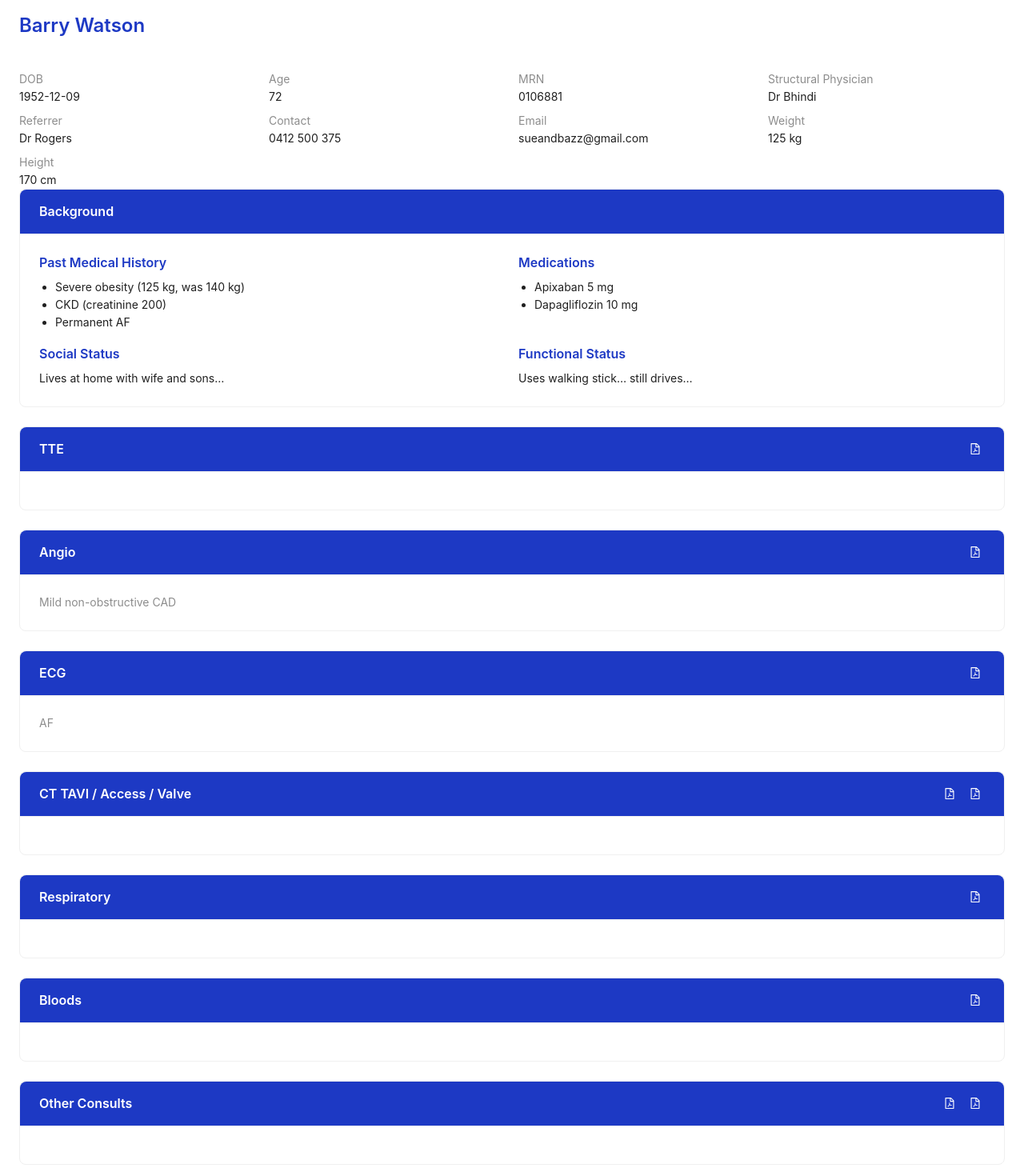
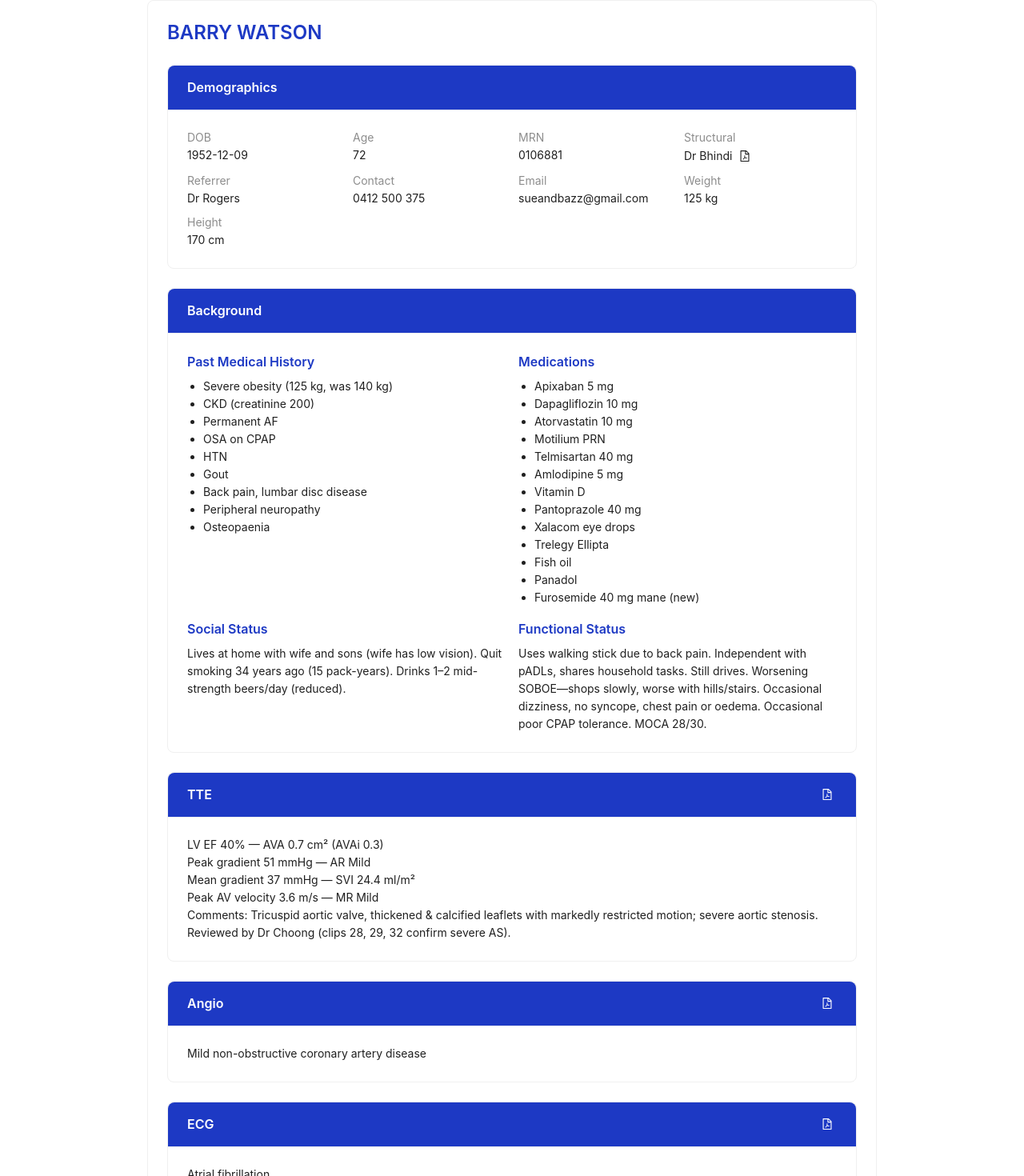
Before and after one commit to synapseedu/ravitracker-mdt, a Next.js app: page /patients/watson in a window 1280 px wide. Shown: the top 1470 px of the page at 80% size. Built offline with nearby package versions, Linux system fonts and the light colour scheme.

Commit message:
Fix layout and commit Barry Watson

```diff
--- a/components/patient/DemographicsGrid.tsx
+++ b/components/patient/DemographicsGrid.tsx
@@ -1,12 +1,13 @@
-// ────────────────────────────────────────────────────────────────────────────
-// components/DemographicsGrid.tsx
-// ────────────────────────────────────────────────────────────────────────────
+/* -------------------------------------------------------------------------
+   components/patient/DemographicsGrid.tsx (rewritten)
+   -------------------------------------------------------------------------*/
 'use client';
 import { Row, Col, Typography } from 'antd';
+import { ReactNode } from 'react';
 const { Text } = Typography;
 
 interface Props {
-  data: Record<string, string | number>;
+  data: Record<string, ReactNode | string | number>;
 }
 
 export default function DemographicsGrid({ data }: Props) {
@@ -16,7 +17,11 @@ export default function DemographicsGrid({ data }: Props) {
         <Col xs={12} sm={6} key={key}>
           <Text type="secondary">{key}</Text>
           <br />
-          <Text>{value}</Text>
+          {typeof value === 'string' || typeof value === 'number' ? (
+            <Text>{value}</Text>
+          ) : (
+            value
+          )}
         </Col>
       ))}
     </Row>
--- a/components/patient/PatientLayout.tsx
+++ b/components/patient/PatientLayout.tsx
@@ -1,23 +1,46 @@
-// ────────────────────────────────────────────────────────────────────────────
 // components/PatientLayout.tsx
-// ────────────────────────────────────────────────────────────────────────────
-'use client';
-import { Layout, Typography } from 'antd';
-import { ReactNode } from 'react';
-import { PRIMARY } from './theme';
+'use client'
+import { Layout, Typography, Card } from 'antd'
+import { ReactNode } from 'react'
+import { PRIMARY } from './theme'
 
-const { Content, Header } = Layout;
-const { Title } = Typography;
+const { Content } = Layout
+const { Title } = Typography
 
-export default function PatientLayout({ title, children }: { title: ReactNode; children: ReactNode }) {
+export default function PatientLayout({
+    title,
+    children,
+}: {
+    title: ReactNode
+    children: ReactNode
+}) {
     return (
         <Layout style={{ background: '#fff', minHeight: '100vh' }}>
-            <Header style={{ background: '#fff', padding: 0, marginBottom: 24 }}>
-                <Title level={3} style={{ color: PRIMARY, margin: 0, padding: '16px 24px' }}>
-                    {title}
-                </Title>
-            </Header>
-            <Content style={{ padding: '0 24px 48px' }}>{children}</Content>
+            {/* centred column */}
+            <Content
+                style={{
+                    padding: '0 24px 48px',
+                    maxWidth: 960,          // same width as list page
+                    margin: '0 auto',
+                }}
+            >
+                {/* outer card */}
+                <Card bodyStyle={{ padding: 24 }} bordered style={{ borderRadius: 8 }}>
+                    {/* title now lives INSIDE the card */}
+                    <Title
+                        level={3}
+                        style={{
+                            color: PRIMARY,
+                            margin: 0,
+                            marginBottom: 24,
+                        }}
+                    >
+                        {title}
+                    </Title>
+
+                    {children}
+                </Card>
+            </Content>
         </Layout>
-    );
+    )
 }
--- a/components/patient/PatientSection.tsx
+++ b/components/patient/PatientSection.tsx
@@ -1,28 +1,41 @@
-// ────────────────────────────────────────────────────────────────────────────
-// components/PatientSection.tsx
-// ────────────────────────────────────────────────────────────────────────────
+// components/patient/PatientSection.tsx
 'use client';
+
 import { Card, Space } from 'antd';
+import { ReactNode } from 'react';
 import PdfIcons from './PdfIcons';
 import { headStyle } from './theme';
 
+/**
+ * Generic blue-header card used across all patient pages.
+ *
+ * @param title      Card title (blue header)
+ * @param pdfs       Main list of PDFs for this section
+ * @param extraPdfs  Optional array-of-arrays for any additional PDF groups
+ * @param children   Section body
+ */
 interface Props {
   title: string;
   pdfs?: string[];
-  extraPdfs?: string[][]; // array of additional pdf arrays (optional)
-  children?: React.ReactNode;
+  extraPdfs?: string[][];
+  children?: ReactNode;
 }
 
-export default function PatientSection({ title, pdfs, extraPdfs = [], children }: Props) {
+export default function PatientSection({
+  title,
+  pdfs,
+  extraPdfs = [],
+  children,
+}: Props) {
   return (
     <Card
       title={title}
       headStyle={headStyle}
       extra={
         <Space>
-          <PdfIcons files={pdfs} />
+          <PdfIcons files={pdfs} onBlue />
           {extraPdfs.map((arr, idx) => (
-            <PdfIcons key={idx} files={arr} />
+            <PdfIcons key={idx} files={arr} onBlue />
           ))}
         </Space>
       }
--- a/components/patient/PdfIcons.tsx
+++ b/components/patient/PdfIcons.tsx
@@ -1,13 +1,18 @@
-// ────────────────────────────────────────────────────────────────────────────
-// components/PdfIcons.tsx
-// ────────────────────────────────────────────────────────────────────────────
 'use client';
 import { Space, Button, Tooltip } from 'antd';
 import { FilePdfOutlined } from '@ant-design/icons';
 import { iconBtnStyle } from './theme';
 
-export default function PdfIcons({ files }: { files?: string[] }) {
+/** When `onBlue` is true we paint the icon white for a blue header. */
+export default function PdfIcons({
+  files,
+  onBlue = false,
+}: {
+  files?: string[];
+  onBlue?: boolean;
+}) {
   if (!files?.length) return null;
+
   return (
     <Space>
       {files.map((f) => (
@@ -18,7 +23,7 @@ export default function PdfIcons({ files }: { files?: string[] }) {
             href={`/pdfs/${encodeURIComponent(f)}`}
             target="_blank"
             icon={<FilePdfOutlined />}
-            style={iconBtnStyle}
+            style={onBlue ? iconBtnStyle : undefined}
           />
         </Tooltip>
       ))}
--- a/pages/patients/watson.tsx
+++ b/pages/patients/watson.tsx
@@ -1,54 +1,170 @@
+// pages/patients/watson.tsx
 'use client';
+
 import { Typography } from 'antd';
 import PatientLayout from '../../components/patient/PatientLayout';
 import DemographicsGrid from '../../components/patient/DemographicsGrid';
 import StatusCard from '../../components/patient/StatusCard';
 import PatientSection from '../../components/patient/PatientSection';
+import PdfIcons from '../../components/patient/PdfIcons';
+import { getAge } from '../../data/patients';
 
-import { allPatients, getAge } from '../../data/patients';
-const { Title, Text } = Typography;
+const { Text } = Typography;
 
-const doc = allPatients.find(p => p.id === 'watson')!;        // quick lookup
+/* ------------------------------------------------------------------
+   Patient-specific data (kept local to this file)
+-------------------------------------------------------------------*/
+const patient = {
+  id: 'watson',
+  name: 'BARRY WATSON',
+  dob: '1952-12-09',
+  weightKg: 125,
+  heightCm: 170,
+  mrn: '0106881',
+  structuralPhysician: 'Dr Bhindi',
+  referrer: 'Dr Rogers',
+  contact: '0412 500 375',
+  email: 'sueandbazz@gmail.com',
+  pdfs: {
+    tte: ['Watson TTE 26.3.25.pdf'],
+    angio: ['Watson angio.pdf'],
+    ecg: ['Watson ECG.pdf'],
+    ct: ['Watson CT TAVI.pdf', 'Watson medtronic.pdf'],
+    respiratory: ['Watson respiratory Dr.pdf'],
+    cts: ['Watson Dr Bassin.pdf'],
+    referral: ['Watson Dr Rogers referral.pdf'], // original referral
+    bloods: ['Watson bloods.pdf'],
+  },
+  history: [
+    'Severe obesity (125 kg, was 140 kg)',
+    'CKD (creatinine 200)',
+    'Permanent AF',
+    'OSA on CPAP',
+    'HTN',
+    'Gout',
+    'Back pain, lumbar disc disease',
+    'Peripheral neuropathy',
+    'Osteopaenia',
+  ],
+  medications: [
+    'Apixaban 5 mg',
+    'Dapagliflozin 10 mg',
+    'Atorvastatin 10 mg',
+    'Motilium PRN',
+    'Telmisartan 40 mg',
+    'Amlodipine 5 mg',
+    'Vitamin D',
+    'Pantoprazole 40 mg',
+    'Xalacom eye drops',
+    'Trelegy Ellipta',
+    'Fish oil',
+    'Panadol',
+    'Furosemide 40 mg mane (new)',
+  ],
+  social:
+    'Lives at home with wife and sons (wife has low vision). Quit smoking 34 years ago (15 pack-years). Drinks 1–2 mid-strength beers/day (reduced).',
+  functional:
+    'Uses walking stick due to back pain. Independent with pADLs, shares household tasks. Still drives. Worsening SOBOE—shops slowly, worse with hills/stairs. Occasional dizziness, no syncope, chest pain or oedema. Occasional poor CPAP tolerance. MOCA 28/30.',
+  /* TTE findings */
+  tteSummary: [
+    'LV EF 40% — AVA 0.7 cm² (AVAi 0.3)',
+    'Peak gradient 51 mmHg — AR Mild',
+    'Mean gradient 37 mmHg — SVI 24.4 ml/m²',
+    'Peak AV velocity 3.6 m/s — MR Mild',
+    'Comments: Tricuspid aortic valve, thickened & calcified leaflets with markedly restricted motion; severe aortic stenosis. Reviewed by Dr Choong (clips 28, 29, 32 confirm severe AS).',
+  ],
+  angioSummary: 'Mild non-obstructive coronary artery disease',
+  ecgSummary: 'Atrial fibrillation',
+  ctIncidentals:
+    'HRCT chest (11 Mar 2025): no evidence of parenchymal dysfunction',
+  respiratorySummary:
+    'Barry’s exertional symptoms related to his cardiac failure, obesity, aortic stenosis, and obstructive sleep apnoea. He has restarted CPAP therapy (Pacific Sleep download pending). Experiencing mouth leak—chinstrap advised. Review in 6 months with CPAP oximetry. No respiratory disease requiring treatment. Discussed intermittent fasting and keto for weight loss.\n- Dr Alex Erdstein',
+  ctsSummary: `Thank you for referring Barry for consideration of aortic valve intervention. He has severe symptomatic aortic valve stenosis with a mean gradient of 33 mmHg, an AVA of 1.0 cm², and LVEF 40%. He experiences marked dyspnoea with occasional dizziness. Comorbidities include severe obesity, CKD (creatinine 200), permanent AF, and OSA on CPAP. Coronary angiography shows no significant obstructive disease.
+I believe he is high-risk for open surgery and should undergo TAVI if feasible. I will forward his details to our structural heart team for evaluation.
+- Levi Bassin`,
+  bloods: { Hb: 162, Plts: 142, Cre: 205, eGFR: 27, Albumin: null },
+};
 
 export default function WatsonPage() {
   return (
-    <PatientLayout title={doc.name}>
-      <DemographicsGrid data={{
-        DOB: doc.dob,
-        Age: getAge(doc.dob),
-        MRN: '0106881',
-        'Structural Physician': 'Dr Bhindi',
-        Referrer: 'Dr Rogers',
-        Contact: '0412 500 375',
-        Email: 'sueandbazz@gmail.com',
-        Weight: `${doc.weightKg} kg`,
-        Height: `${doc.heightCm} cm`
-      }} />
-
-      <PatientSection title="Background">
-        <StatusCard
-          history={[
-            'Severe obesity (125 kg, was 140 kg)',
-            'CKD (creatinine 200)',
-            'Permanent AF'
-          ]}
-          medications={['Apixaban 5 mg', 'Dapagliflozin 10 mg']}
-          social="Lives at home with wife and sons…"
-          functional="Uses walking stick… still drives…"
+    <PatientLayout title={patient.name}>
+      {/* Demographics */}
+      <PatientSection title="Demographics">
+        <DemographicsGrid
+          data={{
+            DOB: patient.dob,
+            Age: getAge(patient.dob),
+            MRN: patient.mrn,
+            Structural: (
+              <>
+                {patient.structuralPhysician}&nbsp;
+                <PdfIcons files={patient.pdfs.referral} />
+              </>
+            ),
+            Referrer: patient.referrer,
+            Contact: patient.contact,
+            Email: patient.email,
+            Weight: `${patient.weightKg} kg`,
+            Height: `${patient.heightCm} cm`,
+          }}
         />
       </PatientSection>
 
-      <PatientSection title="TTE" pdfs={doc.pdfs.tte} />
-      <PatientSection title="Angio" pdfs={doc.pdfs.angio}>
-        <Text type="secondary">Mild non-obstructive CAD</Text>
+      {/* Background */}
+      <PatientSection title="Background">
+        <StatusCard
+          history={patient.history}
+          medications={patient.medications}
+          social={patient.social}
+          functional={patient.functional}
+        />
       </PatientSection>
-      <PatientSection title="ECG" pdfs={doc.pdfs.ecg}>
-        <Text type="secondary">AF</Text>
+
+      {/* Investigations */}
+      <PatientSection title="TTE" pdfs={patient.pdfs.tte}>
+        {patient.tteSummary.map((line) => (
+          <div key={line}>{line}</div>
+        ))}
       </PatientSection>
-      <PatientSection title="CT TAVI / Access / Valve" pdfs={doc.pdfs.ct} />
-      <PatientSection title="Respiratory" pdfs={doc.pdfs.respiratory} />
-      <PatientSection title="Bloods" pdfs={doc.pdfs.bloods} />
-      <PatientSection title="Other Consults" pdfs={doc.pdfs.referral} />
+
+      <PatientSection title="Angio" pdfs={patient.pdfs.angio}>
+        <Text>{patient.angioSummary}</Text>
+      </PatientSection>
+
+      <PatientSection title="ECG" pdfs={patient.pdfs.ecg}>
+        <Text>{patient.ecgSummary}</Text>
+      </PatientSection>
+
+      <PatientSection title="CT TAVI / Access / Valve" pdfs={patient.pdfs.ct}>
+        <Text type="secondary">Incidentals:</Text> {patient.ctIncidentals}
+      </PatientSection>
+
+      {/* Consults */}
+      <PatientSection
+        title="Respiratory Consult"
+        pdfs={patient.pdfs.respiratory}
+      >
+        <Text>{patient.respiratorySummary}</Text>
+      </PatientSection>
+
+      <PatientSection
+        title="Cardiothoracic Surgery Consult"
+        pdfs={patient.pdfs.cts}
+      >
+        <Text>{patient.ctsSummary}</Text>
+      </PatientSection>
+
+      {/* Bloods */}
+      <PatientSection title="Bloods" pdfs={patient.pdfs.bloods}>
+        <DemographicsGrid
+          data={{
+            Hb: patient.bloods.Hb,
+            Plts: patient.bloods.Plts,
+            Cre: patient.bloods.Cre,
+            eGFR: patient.bloods.eGFR,
+          }}
+        />
+      </PatientSection>
     </PatientLayout>
   );
 }
```
